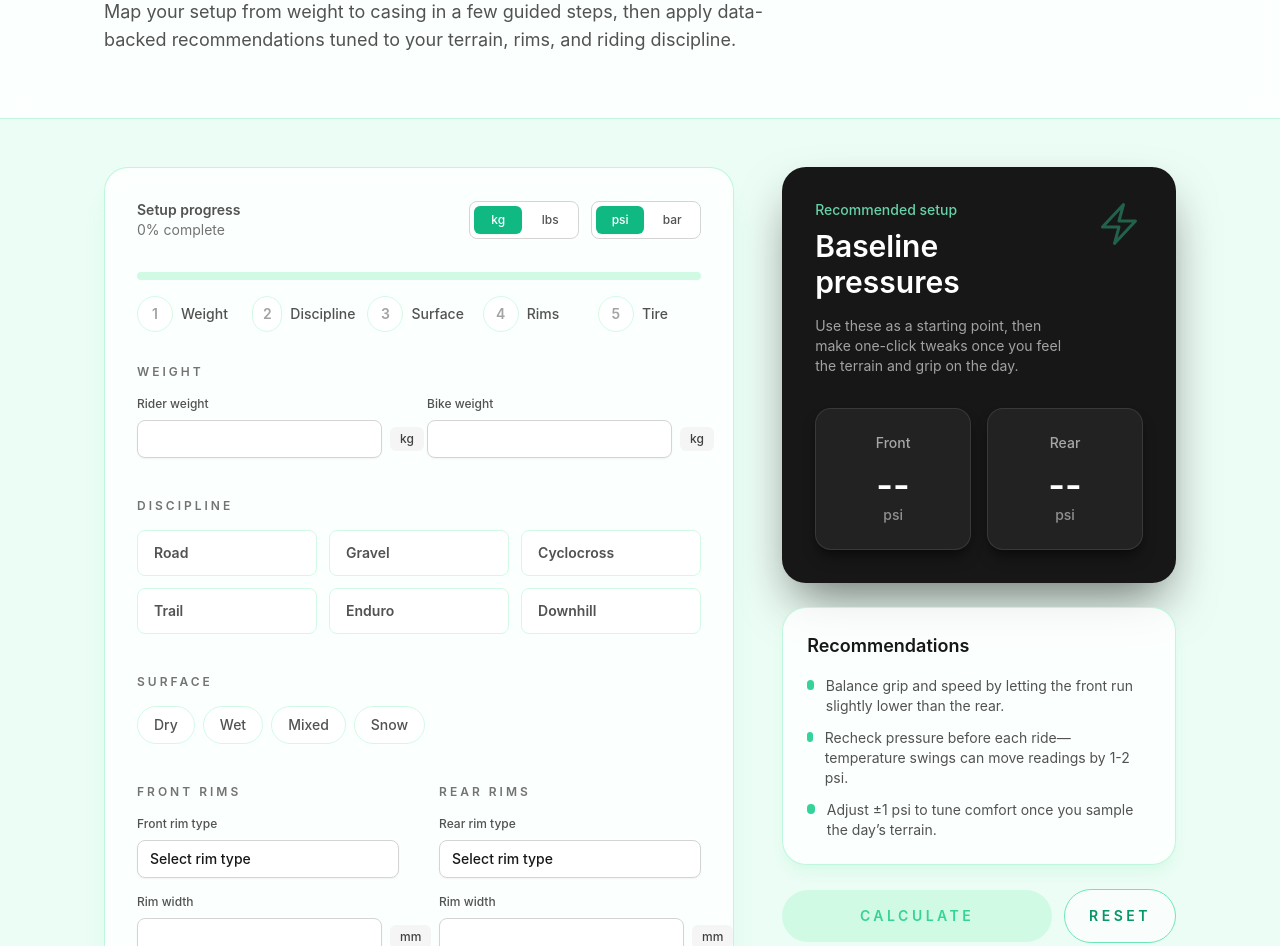
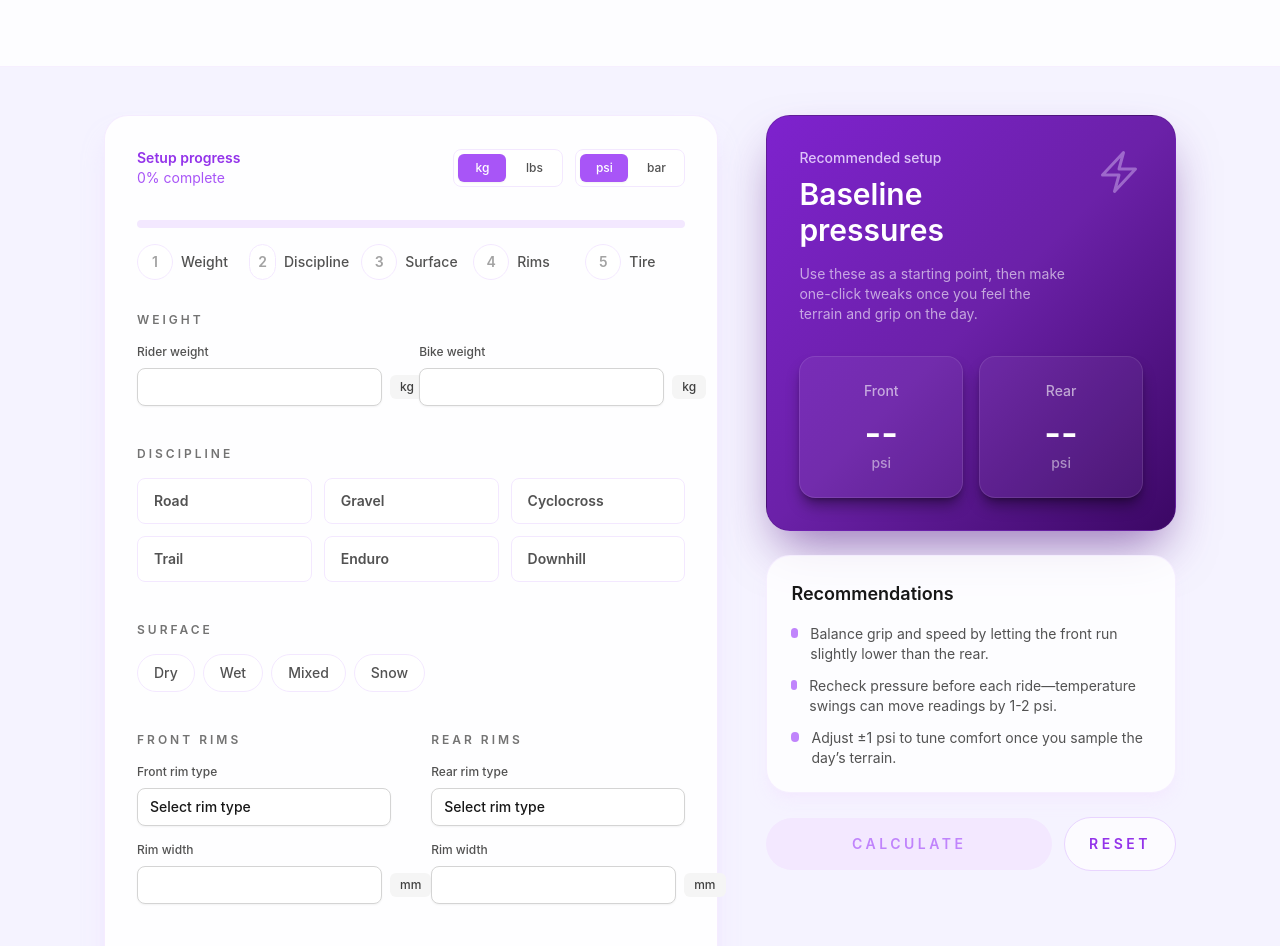
Before and after one commit to eduarde/tire_pressure_guide, a React (Vite) app in the folder frontend/: page / in a window 1280 px wide. Shown: the part 306-1252 px from the top of the page. Built offline with nearby package versions, Linux system fonts and the light colour scheme.

Commit message:
feat: refresh calculator with purple split layout

```diff
--- a/frontend/src/App.tsx
+++ b/frontend/src/App.tsx
@@ -286,28 +286,29 @@ export default function App() {
   const readyToCalculate = progressPercent === 100;
 
   return (
-    <div className="min-h-screen bg-emerald-50 text-neutral-900">
-      <header className="border-b border-emerald-200/70 bg-white/80 backdrop-blur">
+    <div className="min-h-screen bg-violet-50 text-neutral-900">
+      <header className="border-b border-purple-100/70 bg-white/80 backdrop-blur">
         <div className="mx-auto max-w-6xl px-4 py-16 sm:px-6 lg:px-10">
-          <p className="text-sm font-semibold uppercase tracking-[0.4em] text-emerald-500">Tire Pressure Studio</p>
+          <span className="inline-flex items-center rounded-full bg-purple-100 px-4 py-1 text-sm font-semibold text-purple-700">
+            Tire Pressure Studio
+          </span>
           <h1 className="mt-6 max-w-3xl text-4xl font-semibold leading-tight tracking-tight text-neutral-900 sm:text-5xl lg:text-6xl">
-            How modern riders dial in confident tire pressure, every single time.
+            Dial in confident tire pressure for every ride.
           </h1>
           <p className="mt-4 max-w-2xl text-base leading-relaxed text-neutral-600 sm:text-lg">
-            Map your setup from weight to casing in a few guided steps, then apply data-backed recommendations tuned to your
-            terrain, rims, and riding discipline.
+            Guide your setup from weight to casing in a few quick steps, then review tailored recommendations aligned to your terrain, rims, and riding discipline.
           </p>
         </div>
       </header>
 
       <main className="mx-auto max-w-6xl px-4 py-12 sm:px-6 lg:px-10">
-        <div className="grid gap-12 lg:grid-cols-[minmax(0,1.6fr)_minmax(320px,1fr)]">
-          <section className="rounded-3xl border border-emerald-200/70 bg-white/80 p-8 shadow-xl shadow-emerald-100/80 backdrop-blur">
+        <div className="grid gap-12 lg:grid-cols-[minmax(0,1.5fr)_minmax(320px,1fr)]">
+          <section className="rounded-3xl border border-purple-100/80 bg-white/90 p-8 shadow-xl shadow-purple-200/50 backdrop-blur">
             <div className="space-y-8">
               <div className="flex flex-col gap-6 sm:flex-row sm:items-center sm:justify-between">
                 <div>
-                  <p className="text-sm font-semibold text-neutral-600">Setup progress</p>
-                  <p className="text-sm text-neutral-500">{progressPercent}% complete</p>
+                  <p className="text-sm font-semibold text-purple-600">Setup progress</p>
+                  <p className="text-sm text-purple-500">{progressPercent}% complete</p>
                 </div>
                 <div className="flex flex-wrap gap-3">
                   <SegmentedControl
@@ -336,9 +337,9 @@ export default function App() {
               </div>
 
               <div className="space-y-4">
-                <div className="h-2 w-full overflow-hidden rounded-full bg-emerald-100">
+                <div className="h-2 w-full overflow-hidden rounded-full bg-purple-100">
                   <div
-                    className="h-full rounded-full bg-emerald-500 transition-[width] duration-300"
+                    className="h-full rounded-full bg-purple-500 transition-[width] duration-300"
                     style={{ width: `${progressPercent}%` }}
                     aria-hidden
                   />
@@ -350,8 +351,8 @@ export default function App() {
                         className={clsx(
                           "flex h-9 w-9 items-center justify-center rounded-full border text-sm font-semibold",
                           step.complete
-                            ? "border-emerald-500 bg-emerald-500 text-white"
-                            : "border-emerald-100 bg-white text-neutral-400"
+                            ? "border-purple-500 bg-purple-500 text-white"
+                            : "border-purple-100 bg-white text-neutral-400"
                         )}
                       >
                         {index + 1}
@@ -416,10 +417,10 @@ export default function App() {
                           setShowResults(false);
                         }}
                         className={clsx(
-                          "rounded-lg border border-emerald-100 bg-white px-4 py-3 text-sm font-semibold text-left transition",
+                          "rounded-lg border border-purple-100 bg-white px-4 py-3 text-sm font-semibold text-left transition",
                           discipline === option.value
-                            ? "border-emerald-500 bg-emerald-500/10 text-emerald-700 shadow-sm"
-                            : "text-neutral-600 hover:border-emerald-200 hover:text-emerald-700"
+                            ? "border-purple-500 bg-purple-500/10 text-purple-700 shadow-sm"
+                            : "text-neutral-600 hover:border-purple-200 hover:text-purple-700"
                         )}
                       >
                         {option.label}
@@ -440,10 +441,10 @@ export default function App() {
                           setShowResults(false);
                         }}
                         className={clsx(
-                          "rounded-full border border-emerald-100 bg-white px-4 py-2 text-sm font-medium transition",
+                          "rounded-full border border-purple-100 bg-white px-4 py-2 text-sm font-medium transition",
                           surface === option.value
-                            ? "border-emerald-500 bg-emerald-500 text-white shadow-sm"
-                            : "text-neutral-600 hover:border-emerald-200 hover:text-emerald-700"
+                            ? "border-purple-500 bg-purple-500 text-white shadow-sm"
+                            : "text-neutral-600 hover:border-purple-200 hover:text-purple-700"
                         )}
                       >
                         {option.label}
@@ -562,16 +563,16 @@ export default function App() {
           </section>
 
           <aside className="flex flex-col gap-6">
-            <div className="rounded-3xl border border-neutral-900/40 bg-neutral-900 p-8 text-white shadow-2xl shadow-neutral-900/60">
+            <div className="rounded-3xl border border-purple-900/40 bg-gradient-to-br from-purple-700 via-purple-800 to-purple-950 p-8 text-white shadow-2xl shadow-purple-900/60">
               <div className="flex items-start justify-between gap-6">
                 <div>
-                  <p className="text-sm font-medium text-emerald-300/90">Recommended setup</p>
+                  <p className="text-sm font-medium text-purple-200/90">Recommended setup</p>
                   <h2 className="mt-2 text-3xl font-semibold">Baseline pressures</h2>
                   <p className="mt-4 text-sm text-white/60">
                     Use these as a starting point, then make one-click tweaks once you feel the terrain and grip on the day.
                   </p>
                 </div>
-                <BoltIcon className="hidden h-12 w-12 shrink-0 text-emerald-400/40 lg:block" aria-hidden />
+                <BoltIcon className="hidden h-12 w-12 shrink-0 text-purple-200/40 lg:block" aria-hidden />
               </div>
               <div className="mt-8 grid gap-4 sm:grid-cols-2">
                 <div className="rounded-2xl border border-white/10 bg-white/5 px-6 py-6 text-center shadow-lg shadow-black/40">
@@ -587,19 +588,19 @@ export default function App() {
               </div>
             </div>
 
-            <div className="rounded-3xl border border-emerald-200/70 bg-white/80 p-6 shadow-lg shadow-emerald-100/70">
+            <div className="rounded-3xl border border-purple-100/70 bg-white/80 p-6 shadow-lg shadow-purple-100/70">
               <h3 className="text-lg font-semibold text-neutral-900">Recommendations</h3>
               <ul className="mt-4 space-y-3 text-sm text-neutral-600">
                 <li className="flex items-start gap-3">
-                  <span className="mt-1 h-2.5 w-2.5 rounded-full bg-emerald-400" aria-hidden />
+                  <span className="mt-1 h-2.5 w-2.5 rounded-full bg-purple-400" aria-hidden />
                   Balance grip and speed by letting the front run slightly lower than the rear.
                 </li>
                 <li className="flex items-start gap-3">
-                  <span className="mt-1 h-2.5 w-2.5 rounded-full bg-emerald-400" aria-hidden />
+                  <span className="mt-1 h-2.5 w-2.5 rounded-full bg-purple-400" aria-hidden />
                   Recheck pressure before each ride—temperature swings can move readings by 1-2 {unitLabel}.
                 </li>
                 <li className="flex items-start gap-3">
-                  <span className="mt-1 h-2.5 w-2.5 rounded-full bg-emerald-400" aria-hidden />
+                  <span className="mt-1 h-2.5 w-2.5 rounded-full bg-purple-400" aria-hidden />
                   Adjust ±1 {unitLabel} to tune comfort once you sample the day’s terrain.
                 </li>
               </ul>
@@ -611,10 +612,10 @@ export default function App() {
                 form="setup-form"
                 disabled={!readyToCalculate}
                 className={clsx(
-                  "flex-1 rounded-full px-6 py-4 text-sm font-semibold uppercase tracking-[0.25em] transition",
+                  "flex-1 rounded-full px-6 py-4 text-sm font-semibold uppercase tracking-[0.25em] transition sm:min-w-[220px]",
                   readyToCalculate
-                    ? "bg-emerald-500 text-neutral-900 shadow-lg shadow-emerald-400/40 hover:bg-emerald-400 focus-visible:outline focus-visible:outline-2 focus-visible:outline-offset-2 focus-visible:outline-emerald-200"
-                    : "cursor-not-allowed bg-emerald-100 text-emerald-400"
+                    ? "bg-purple-500 text-white shadow-lg shadow-purple-400/40 hover:bg-purple-400 focus-visible:outline focus-visible:outline-2 focus-visible:outline-offset-2 focus-visible:outline-purple-200"
+                    : "cursor-not-allowed bg-purple-100 text-purple-400"
                 )}
               >
                 CALCULATE
@@ -622,7 +623,7 @@ export default function App() {
               <button
                 type="button"
                 onClick={handleReset}
-                className="inline-flex items-center justify-center rounded-full border border-emerald-300 bg-white/70 px-6 py-4 text-sm font-semibold uppercase tracking-[0.25em] text-emerald-600 transition hover:border-emerald-400 hover:text-emerald-700"
+                className="inline-flex items-center justify-center rounded-full border border-purple-200 bg-white/70 px-6 py-4 text-sm font-semibold uppercase tracking-[0.25em] text-purple-600 transition hover:border-purple-300 hover:text-purple-700 sm:w-auto"
               >
                 RESET
               </button>
--- a/frontend/src/components/InputField.tsx
+++ b/frontend/src/components/InputField.tsx
@@ -15,7 +15,7 @@ export function InputField({ label, helper, unit, className, ...props }: InputFi
           {...props}
           className={clsx(
             "flex-1 rounded-lg border border-neutral-300 bg-white px-3 py-2 text-sm text-neutral-900 shadow-sm",
-            "placeholder:text-neutral-400 focus:border-emerald-500 focus:outline-none focus:ring-2 focus:ring-emerald-500/20",
+            "placeholder:text-neutral-400 focus:border-purple-500 focus:outline-none focus:ring-2 focus:ring-purple-500/20",
             className
           )}
         />
--- a/frontend/src/components/SegmentedControl.tsx
+++ b/frontend/src/components/SegmentedControl.tsx
@@ -11,7 +11,7 @@ export function SegmentedControl<T extends string>({ options, value, onChange, c
   return (
     <div
       className={clsx(
-        "flex flex-wrap items-center gap-1 rounded-lg border border-neutral-300 bg-white p-1 text-xs font-medium text-neutral-600",
+        "flex flex-wrap items-center gap-1 rounded-lg border border-purple-100 bg-white p-1 text-xs font-medium text-neutral-600",
         className
       )}
     >
@@ -25,8 +25,8 @@ export function SegmentedControl<T extends string>({ options, value, onChange, c
             className={clsx(
               "min-w-[48px] rounded-md px-3 py-1.5 transition",
               active
-                ? "bg-emerald-500 text-white shadow-sm"
-                : "text-neutral-600 hover:bg-emerald-50 hover:text-emerald-700"
+                ? "bg-purple-500 text-white shadow-sm"
+                : "text-neutral-600 hover:bg-purple-50 hover:text-purple-700"
             )}
           >
             {option.label}
--- a/frontend/src/components/SelectField.tsx
+++ b/frontend/src/components/SelectField.tsx
@@ -25,7 +25,7 @@ export function SelectField({
           {...props}
           className={clsx(
             "flex-1 appearance-none rounded-lg border border-neutral-300 bg-white px-3 py-2 text-sm text-neutral-900 shadow-sm",
-            "focus:border-emerald-500 focus:outline-none focus:ring-2 focus:ring-emerald-500/20",
+            "focus:border-purple-500 focus:outline-none focus:ring-2 focus:ring-purple-500/20",
             className
           )}
         >
--- a/frontend/src/components/TogglePill.tsx
+++ b/frontend/src/components/TogglePill.tsx
@@ -17,7 +17,7 @@ export function TogglePill({ label, description, icon, active, onClick }: Toggle
         "group flex h-20 flex-1 min-w-[120px] flex-col justify-center rounded-2xl border px-4 transition",
         "border-white/10 bg-white/5 text-left",
         active
-          ? "border-emerald-400/70 bg-emerald-500/10 text-white shadow-panel"
+          ? "border-purple-300/70 bg-purple-500/10 text-white shadow-panel"
           : "hover:border-white/30 hover:bg-white/10"
       )}
     >
```
